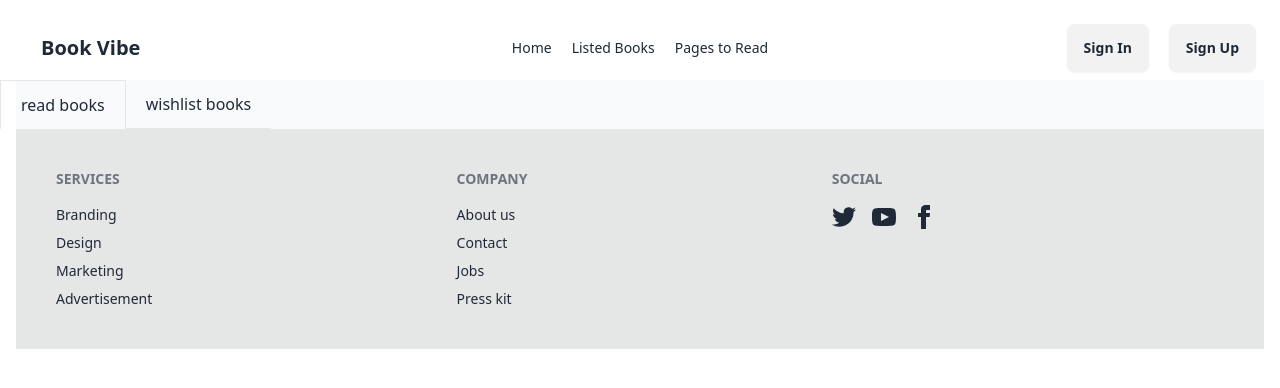
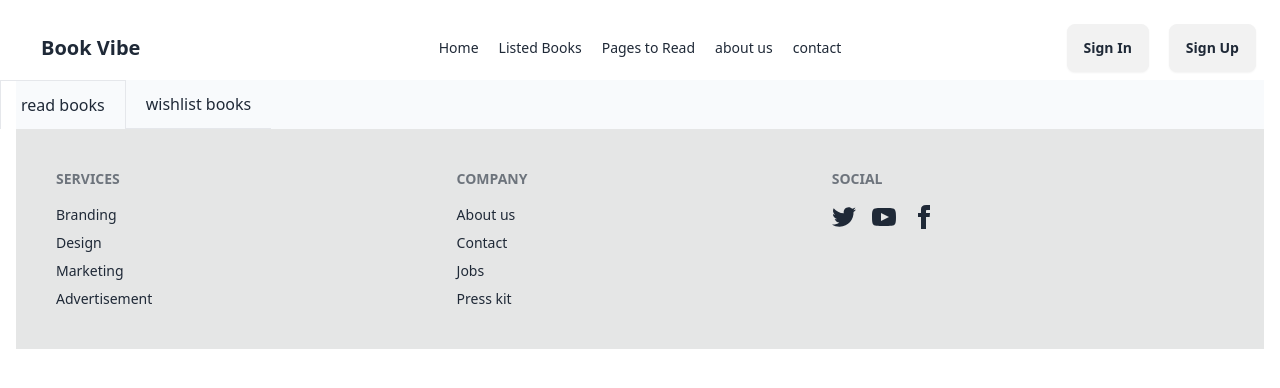
Before and after one commit to md1300/Book-Fair-React, a React (Vite) app: page /ListedBooks in a window 1280 px wide. Shown: the top 388 px of the page. Built offline with nearby package versions, Linux system fonts and the light colour scheme.

Commit message:
added extra two route

```diff
--- /dev/null
+++ b/src/About/About.jsx
@@ -0,0 +1,11 @@
+
+
+const About = () => {
+    return (
+        <div>
+
+        </div>
+    );
+};
+
+export default About;
--- /dev/null
+++ b/src/Contact/Contact.jsx
@@ -0,0 +1,11 @@
+
+
+const Contact = () => {
+    return (
+        <div>
+
+        </div>
+    );
+};
+
+export default Contact;
--- a/src/ListedBooks/ListedBooks.jsx
+++ b/src/ListedBooks/ListedBooks.jsx
@@ -21,7 +21,7 @@ const ListedBooks = () => {
 
 
         <div className="flex items-center -mx-4 overflow-x-auto overflow-y-hidden  flex-nowrap dark:bg-gray-100 dark:text-gray-800">
-   <Link to='read' onClick={()=>setTabIndex(0)}   className={`px-5 py-3 space-x-2 ${tabIndex===0?'border border-b-0': 'border-b'} dark:border-gray-600 dark:text-gray-600`}>
+   <Link to='' onClick={()=>setTabIndex(0)}   className={`px-5 py-3 space-x-2 ${tabIndex===0?'border border-b-0': 'border-b'} dark:border-gray-600 dark:text-gray-600`}>
 
        <span>read books</span>
    </Link>
--- a/src/Navbar/Navbar.jsx
+++ b/src/Navbar/Navbar.jsx
@@ -27,6 +27,8 @@ const NavBar = () => {
     <NavLink to="/">Home</NavLink>
     <NavLink to="/ListedBooks">Listed Books</NavLink>
     <NavLink to="/readPage">Pages to Read</NavLink>
+    <NavLink to="/about">about us</NavLink>
+    <NavLink to="/contact">contact</NavLink>
 
     </ul>
   </div>
--- a/src/Rechart/Rechart.jsx
+++ b/src/Rechart/Rechart.jsx
@@ -19,7 +19,7 @@ const TriangleBar = (props) => {
 
 
 const Rechart = ({data}) => {
-    console.log(data)
+    // console.log(data)
     return (
         <div>
             <BarChart
```
Also changed, not shown: src/ReadPage/ReadPage.jsx (+1 -6 lines), src/main.jsx (+11 -1 lines), 1 other file (tests, documents, lock files or other folders).
